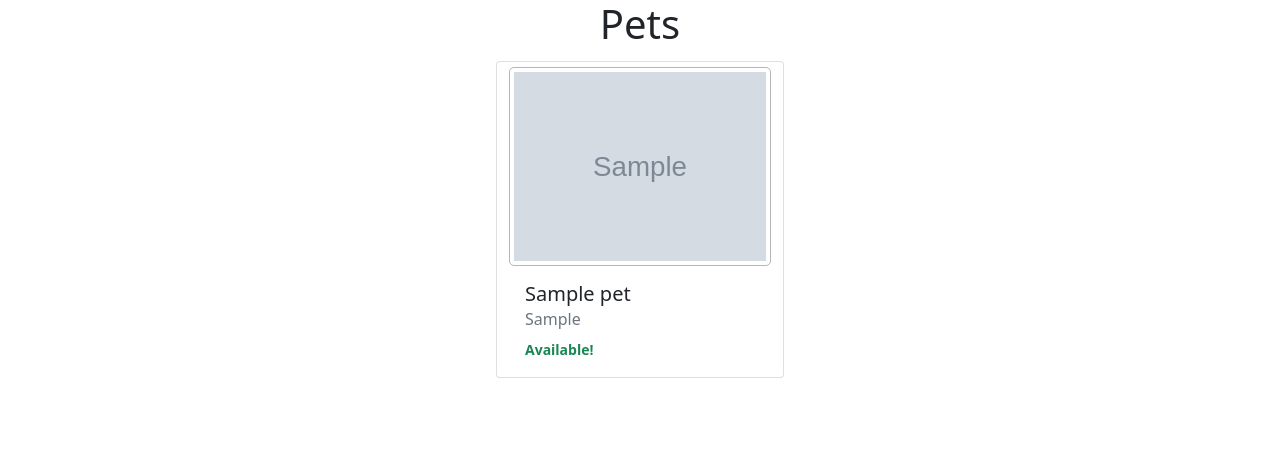
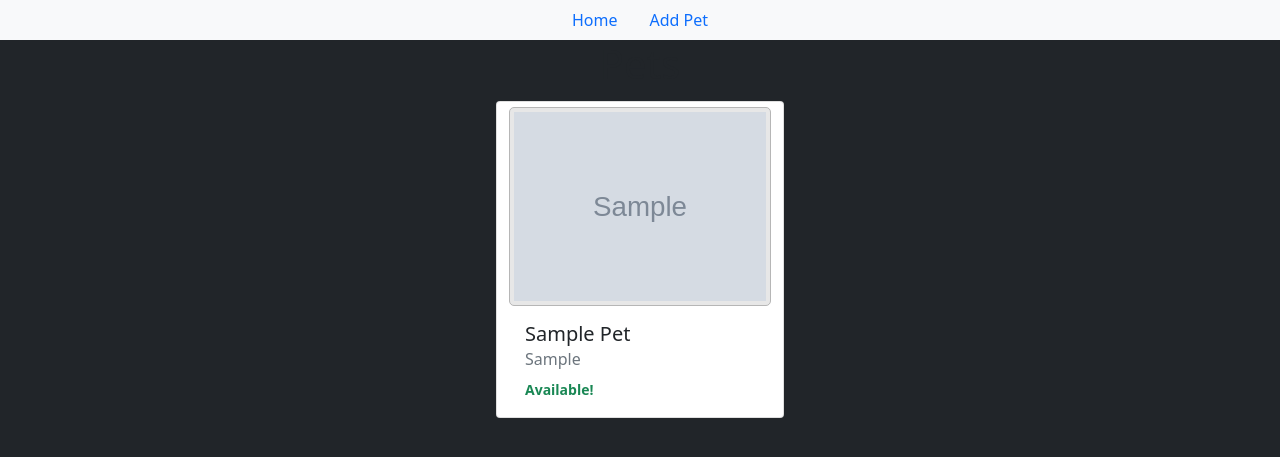
Before and after one commit to Woozical/springboard-24.1, a Flask app: page / in a window 1280 px wide. Shown: the top 457 px of the page. Run offline with Flask 2, Linux system fonts and the light colour scheme; tables that the repository leaves empty hold one stand-in row (values such as "Sample post"); grey boxes marked "Sample" are stand-in pictures.

Commit message:
style changes

```diff
--- a/templates/base.html
+++ b/templates/base.html
@@ -5,9 +5,11 @@
     <meta http-equiv="X-UA-Compatible" content="IE=edge">
     <meta name="viewport" content="width=device-width, initial-scale=1.0">
     <link href="https://cdn.jsdelivr.net/npm/bootstrap@5.1.0/dist/css/bootstrap.min.css" rel="stylesheet" integrity="sha384-KyZXEAg3QhqLMpG8r+8fhAXLRk2vvoC2f3B09zVXn8CA5QIVfZOJ3BCsw2P0p/We" crossorigin="anonymous">
+    <link rel="stylesheet" href="/static/style.css">
     <title>{%block title%}{%endblock%}</title>
 </head>
-<body>
+<body class="bg-dark">
+    {% include 'nav.html' %}
     {% block content %}
     {% endblock %}
 </body>
--- /dev/null
+++ b/templates/nav.html
@@ -0,0 +1,11 @@
+<nav class="s-navbar bg-light">
+    <ul class="nav justify-content-center">
+        <li class="nav-item">
+          <a class="nav-link" href="/">Home</a>
+        </li>
+
+        <li class="nav-item">
+          <a class="nav-link" href="/add">Add Pet</a>
+        </li>
+      </ul>
+</nav>
--- a/templates/pet-card.html
+++ b/templates/pet-card.html
@@ -1,12 +1,12 @@
 <div class="card" style="width: 18rem; margin: 5px;">
     {% if pet.photo_url %}
-        <img class="card-img-top" style="border: 1px solid rgb(182, 182, 182); border-radius: 5px; padding: 4px; margin-top: 5px;" src="{{pet.photo_url}}" alt="{{pet.name}}">
+        <img class="card-img-top" style="background-color: rgb(231, 231, 231); border: 1px solid rgb(182, 182, 182); border-radius: 5px; padding: 4px; margin-top: 5px;" src="{{pet.photo_url}}" alt="{{pet.name}}">
     {% else %}
-        <img class="card-img-top" style="border: 1px solid rgb(182, 182, 182); border-radius: 5px; padding: 4px; margin-top: 5px;" src="https://upload.wikimedia.org/wikipedia/commons/thumb/5/51/Paw-print.svg/1200px-Paw-print.svg.png" alt="{{pet.name}}">
+        <img class="card-img-top" style="background-color: rgb(231, 231, 231); border: 1px solid rgb(182, 182, 182); border-radius: 5px; padding: 4px; margin-top: 5px;" src="https://upload.wikimedia.org/wikipedia/commons/thumb/5/51/Paw-print.svg/1200px-Paw-print.svg.png" alt="{{pet.name}}">
     {% endif %}
     <div class="card-body">
-        <h5 class="card-title">{{pet.name}}</h5>
-        <h6 class="card-subtitle mb-2 text-muted">{{pet.species}}</h6>
+        <h5 class="card-title">{{pet.name.title()}}</h5>
+        <h6 class="card-subtitle mb-2 text-muted">{{pet.species.title()}}</h6>
         <small class="card-text">
             {% if pet.available %}
             <b class="text-success">Available!</b>
```
